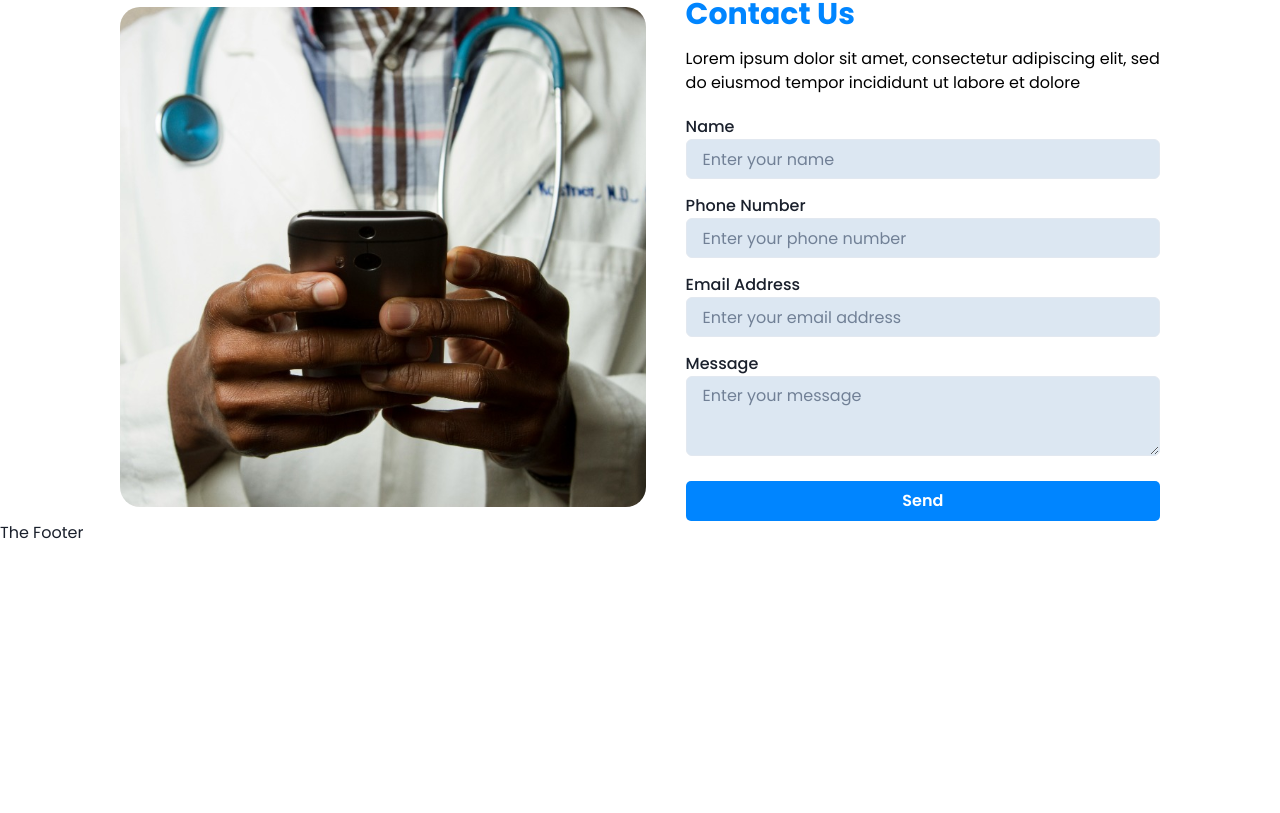
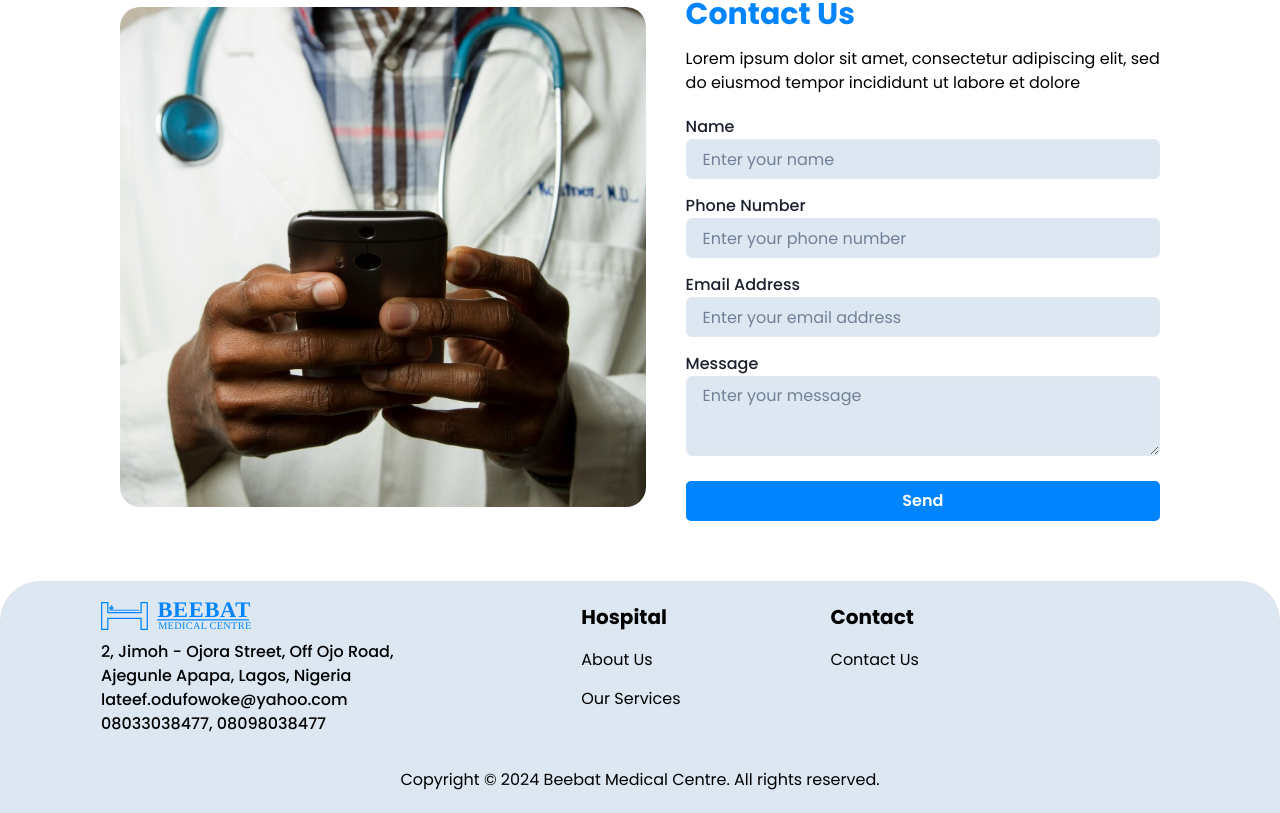
Before and after one commit to shegz101/hos-web, a React (Vite) app: page / in a window 1280 px wide. Shown: the part 1723-2536 px from the top of the page. Before the commit the page ends 2268 px from the top, so only its background shows below. Built offline with nearby package versions, Linux system fonts and the light colour scheme.

Commit message:
footer-created

```diff
--- a/src/components/Footer/Footer.jsx
+++ b/src/components/Footer/Footer.jsx
@@ -1,11 +1,113 @@
-import { Box, Text } from "@chakra-ui/react";
+import { Box, Text, Flex, Grid } from "@chakra-ui/react";
+import { useRef } from "react";
+import logo from "../../assets/BEEBATLOGO2.svg";
+import { Link } from "react-router-dom";
 
 const Footer = () => {
+  const currentYear = new Date().getFullYear();
+
+  const servicesRef = useRef(null);
+  const aboutUsRef = useRef(null);
+  const contactUsRef = useRef(null);
+
+  const scrollToRef = (ref) => {
+    window.scrollTo({
+      top: ref.current.offsetTop,
+      behavior: "smooth",
+    });
+  };
+
+  const hospital = [
+    { name: "About Us", url: "#about", ref: aboutUsRef },
+    { name: "Our Services", url: "#services", ref: servicesRef },
+  ];
+
+  const contact = [{ name: "Contact Us", url: "#contact", ref: contactUsRef }];
+
+  const sections = [
+    {
+      title: "Hospital",
+      item: hospital,
+    },
+    {
+      title: "Contact",
+      item: contact,
+    },
+  ];
+
   return (
-    <Box>
-        <Text>The Footer</Text>
+    <Box
+      bg="#DCE7F2"
+      w="100%"
+      mt="60px"
+      py="20px"
+      border="1px solid rgba(209, 216, 228, 0.2)"
+      borderRadius={{ base: "20px 20px 0 0", md: "40px 40px 0 0" }}
+    >
+      <Flex
+        mx={{ base: "15px", md: "100px" }}
+        justifyContent="space-between"
+        flexDirection={{ base: "column", md: "row" }}
+      >
+        <Box flex="0.7">
+          <Box flex="1">
+            <Link to="/">
+              <Box as="img" src={logo} w={{ base: "140px", md: "150px" }} alt="Beebat Logo" />
+            </Link>
+          </Box>
+          <Text pt="10px" color="#000000" fontWeight="500">
+            2, Jimoh - Ojora Street, Off Ojo Road,<br/>
+            Ajegunle Apapa, Lagos, Nigeria<br/>
+            lateef.odufowoke@yahoo.com<br/>
+            08033038477, 08098038477
+          </Text>
+        </Box>
+
+        <Grid
+          templateColumns={{ base: "repeat(2, 1fr)", md: "repeat(3, 1fr)" }}
+          gap={{ base: "40px", md: "150px" }}
+          mt={{ base:"20px", md:"0px"}}
+        >
+          {sections.map((section, index) => (
+            <Box key={index}>
+              <Text color="#000000" fontSize={{ base: "16px", md: "20px" }} fontWeight="700" mb={"16px"}>
+                {section.title}
+              </Text>
+
+              <Flex flexDirection="column" gap="15px">
+                {section.item.map((link, index) => (
+                  <Box key={index}>
+                    <Link to={link.url}>
+                      <Text
+                        as="a"
+                        href={link.url}
+                        color={"#000000"}
+                        fontWeight="400"
+                        // w="fit-content"
+                        fontSize={{ s: "14px", md: "16px" }}
+                        cursor="pointer"
+                        transition="0.5s ease"
+                        onClick={() => scrollToRef(link.ref)}
+                        // _hover={{ color: 'gold.200', boxShadow: 'inset -50px 0 0 0 #766B38' }}
+                      >
+                        {link.name}
+                      </Text>
+                    </Link>
+                  </Box>
+                ))}
+              </Flex>
+            </Box>
+          ))}
+        </Grid>
+      </Flex>
+
+      <Flex pt="32px" gap="17px" mx={"30px"} justifyContent={"space-between"} alignItems="center" flexDirection="column">
+        <Text color="#000000" fontSize={{ s: "14px", md: "15px" }} fontWeight={"400"}>
+          Copyright © {currentYear} Beebat Medical Centre. All rights reserved.
+        </Text>
+      </Flex>
     </Box>
-  )
-}
+  );
+};
 
-export default Footer
+export default Footer;
--- a/src/components/Header/Nav.jsx
+++ b/src/components/Header/Nav.jsx
@@ -1,4 +1,4 @@
-import { Box, Flex, Text, useDisclosure, useMediaQuery } from "@chakra-ui/react";
+import { Box, Flex, Text, Button, useDisclosure, useMediaQuery } from "@chakra-ui/react";
 import { Link as RouterLink, Link } from "react-router-dom";
 import { useRef } from "react";
 import { HiOutlineMenu } from "react-icons/hi";
@@ -110,8 +110,7 @@ const Nav = () => {
         justifyContent={"flex-end"}
         >
           <Link to="mailto:Odufowokelateef6@gmail.com" style={{ outline:"none"}}>
-            <Box
-            as={"Button"}
+            <Button
             p="13px 28px"
             w="max-content"
             h="48px"
@@ -125,7 +124,7 @@ const Nav = () => {
             fontSize={{base: "13px", md: "16px"}}
             >
               Book an Appointment
-            </Box>
+            </Button>
           </Link>
         </Flex>
         {/* Sidebar */}
--- a/src/pages/ContactUs.jsx
+++ b/src/pages/ContactUs.jsx
@@ -3,7 +3,7 @@ import contactImage from "../assets/ContactUs.svg";
 
 const ContactUs = () => {
   return (
-    <Flex id="contactUs" mx={{ base: "15px", md: "100px" }} gap={{ base: "20px", md: "40px" }} mt="40px" flexDirection={{ base: "column", md: "row" }} alignItems="center" justifyContent="space-between">
+    <Flex id="contact" mx={{ base: "15px", md: "100px" }} gap={{ base: "20px", md: "40px" }} mt="40px" flexDirection={{ base: "column", md: "row" }} alignItems="center" justifyContent="space-between">
       {/* Left Column for Image */}
       <Flex width={{ base: "100%", md: "calc(55% - 20px)" }} display={{base:"none", md:"block"}} pl={{ base: "0", md: "20px" }} alignItems="center">
           <Box as="img" src={contactImage} borderRadius={"20px"} alt="Contact Us Image" w="100%" h="500px" objectFit="cover" />
```
